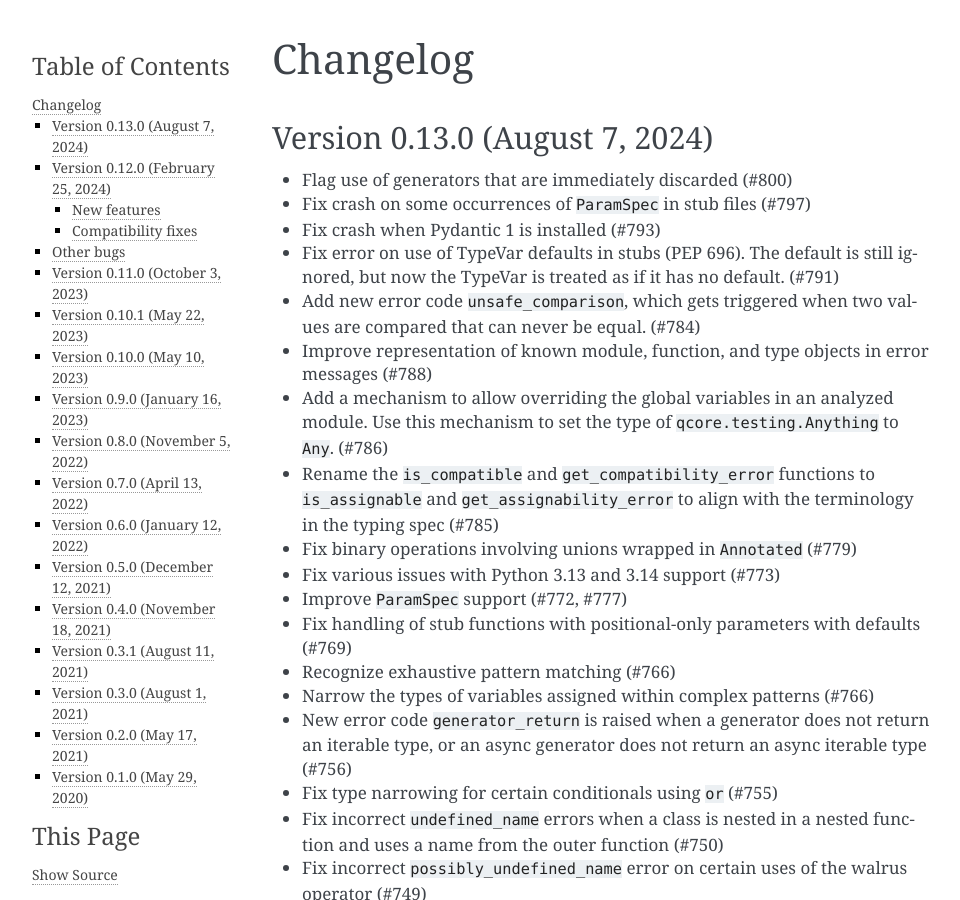
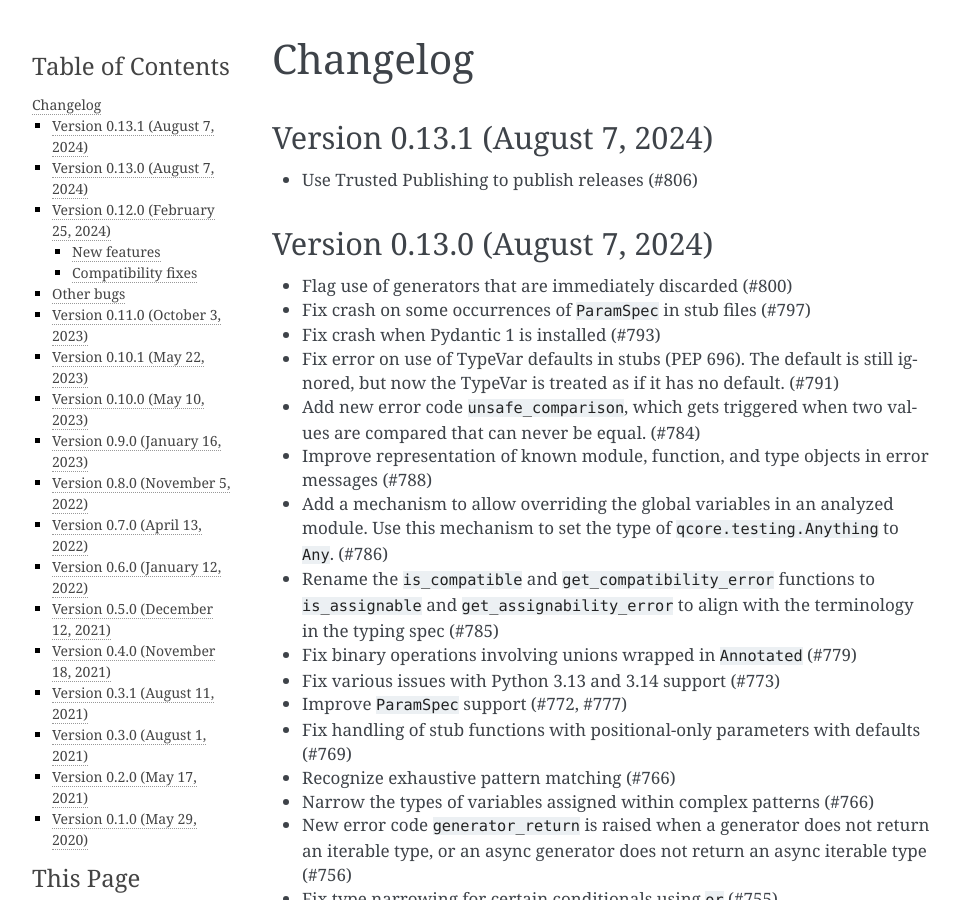
Before and after one commit to quora/pyanalyze, a Sphinx documentation site: the page built from docs/changelog.md, in a window 1280 px wide and 900 px high. Shown: the whole window, without its empty margins (148-1108 px from the left). Built offline with Sphinx 7.4.7, drawn with Linux system fonts in a browser that asks for light colours.

Commit message:
Use Trusted Publishing (#806)

```diff
--- a/docs/changelog.md
+++ b/docs/changelog.md
@@ -1,4 +1,8 @@
 # Changelog
+
+## Version 0.13.1 (August 7, 2024)
+
+- Use Trusted Publishing to publish releases (#806)
 
 ## Version 0.13.0 (August 7, 2024)
 
--- a/setup.py
+++ b/setup.py
@@ -2,7 +2,7 @@ from pathlib import Path
 
 from setuptools import setup
 
-version = "0.13.0"
+version = "0.13.1"
 package_data = ["test.toml", "stubs/*/*.pyi"]
 
 
```
Also changed, not shown: 1 other file.
